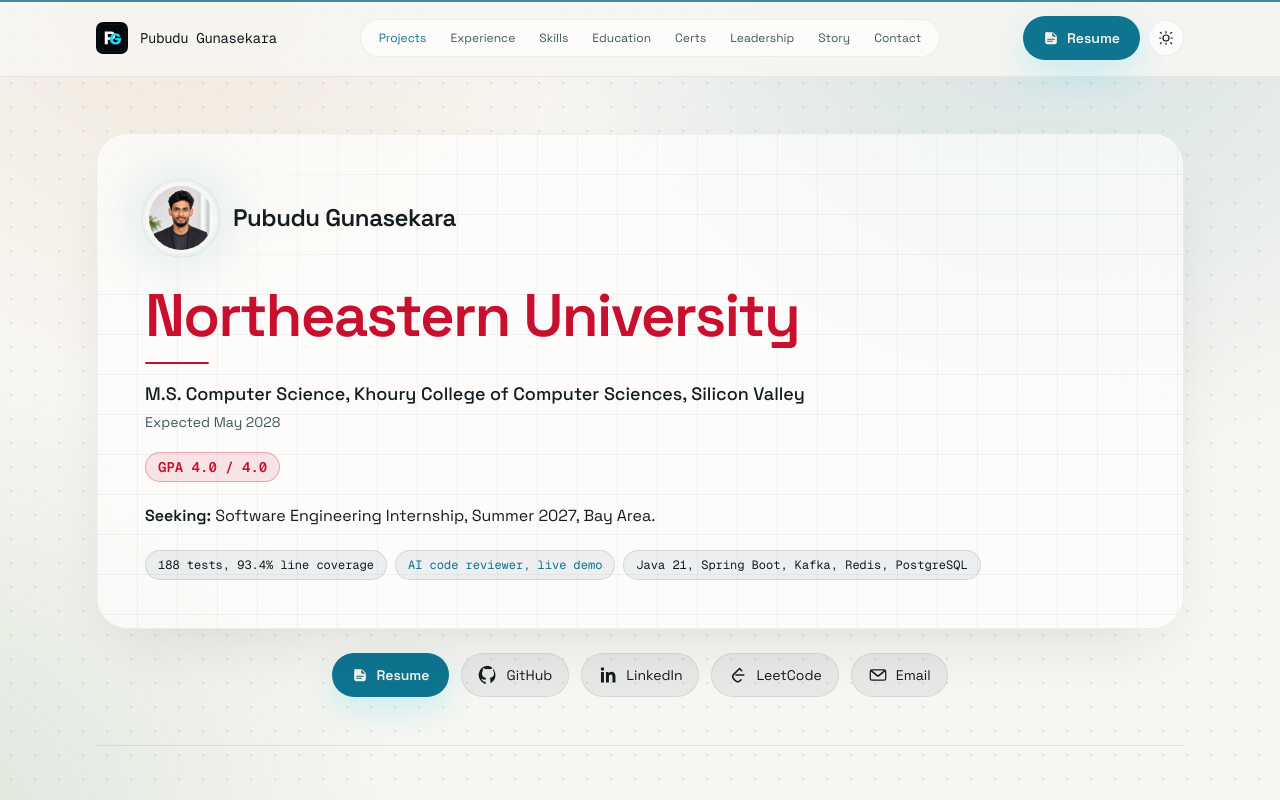
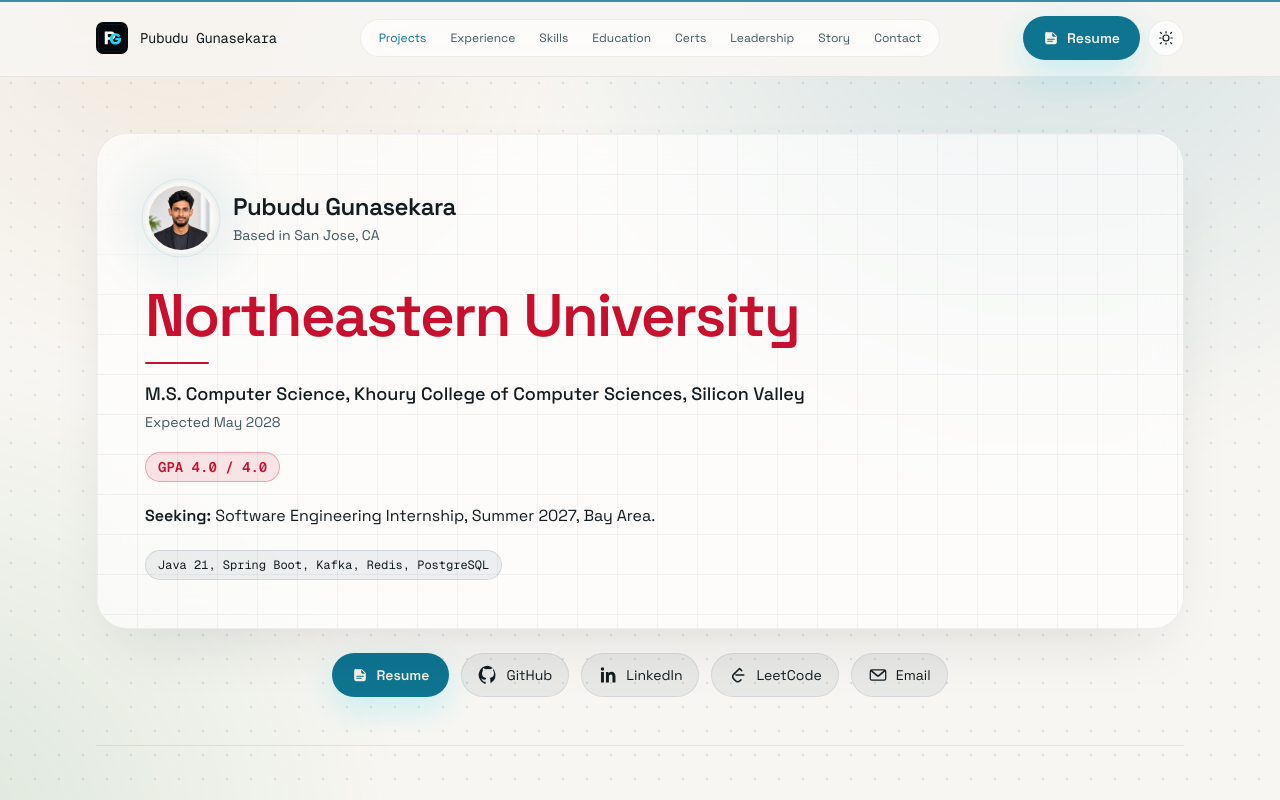
Before and after one commit to PubuduGunasekara/PubuduGunasekara.github.io, a Next.js app: page / in a window 1280 px wide. Shown: the top 800 px of the page. Built offline with nearby package versions, Linux system fonts and the light colour scheme.

Commit message:
Add San Jose location to the hero and drop the project proof chips

```diff
--- a/components/Hero.tsx
+++ b/components/Hero.tsx
@@ -4,6 +4,7 @@
 import {
   heroExpected,
   heroGpa,
+  heroLocation,
   heroName,
   heroProof,
   heroProgram,
@@ -56,7 +57,10 @@
 
         <div className="flex flex-col items-center gap-3 sm:flex-row sm:gap-4">
           <Photo sizeClasses="h-14 w-14 sm:h-16 sm:w-16" />
-          <h1 className="text-xl font-semibold tracking-[-0.02em] sm:text-2xl">{heroName}</h1>
+          <div>
+            <h1 className="text-xl font-semibold tracking-[-0.02em] sm:text-2xl">{heroName}</h1>
+            <p className={`mt-0.5 text-sm ${muted}`}>{heroLocation}</p>
+          </div>
         </div>
 
         {/* University wordmark: the largest element, in Northeastern red (text only, no logo) */}
@@ -79,28 +83,15 @@
           <span className="font-semibold">{heroSeeking.label}</span> {heroSeeking.text}
         </p>
 
-        {/* Proof strip: three compact, verifiable facts */}
         <ul className="mt-5 flex flex-wrap justify-center gap-2 sm:justify-start">
-          {heroProof.map((item) => {
-            const chip =
-              'inline-flex items-center rounded-full border border-slate-500/20 bg-slate-500/10 px-3 py-1.5 font-mono text-xs';
-            return (
-              <li key={item.label}>
-                {item.href ? (
-                  <a
-                    href={item.href}
-                    target="_blank"
-                    rel="noreferrer"
-                    className={`${chip} text-signal-cyan transition hover:border-nu-red/50 hover:text-nu-red-text`}
-                  >
-                    {item.label}
-                  </a>
-                ) : (
-                  <span className={chip}>{item.label}</span>
-                )}
-              </li>
-            );
-          })}
+          {heroProof.map((item) => (
+            <li
+              key={item}
+              className="inline-flex items-center rounded-full border border-slate-500/20 bg-slate-500/10 px-3 py-1.5 font-mono text-xs"
+            >
+              {item}
+            </li>
+          ))}
         </ul>
       </motion.header>
 
--- a/lib/content.ts
+++ b/lib/content.ts
@@ -17,11 +17,8 @@
   label: 'Seeking:',
   text: 'Software Engineering Internship, Summer 2027, Bay Area.',
 };
-export const heroProof: { label: string; href?: string }[] = [
-  { label: '188 tests, 93.4% line coverage' },
-  { label: 'AI code reviewer, live demo', href: 'https://main.d3dm91k4g9mtr9.amplifyapp.com/' },
-  { label: 'Java 21, Spring Boot, Kafka, Redis, PostgreSQL' },
-];
+export const heroLocation = 'Based in San Jose, CA';
+export const heroProof = ['Java 21, Spring Boot, Kafka, Redis, PostgreSQL'];
 
 export const nav = [
   { id: 'projects', label: 'Projects' },
```
